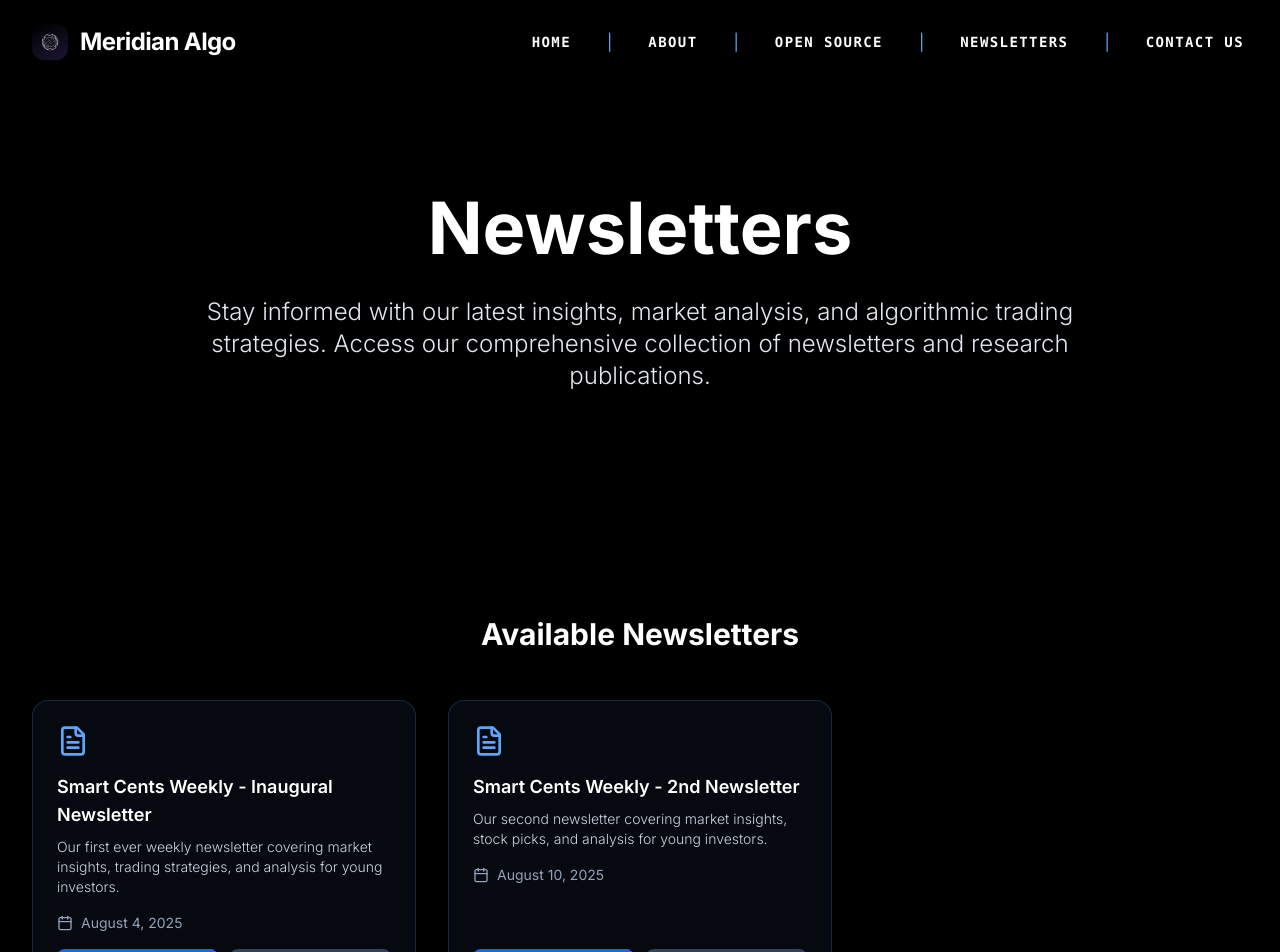
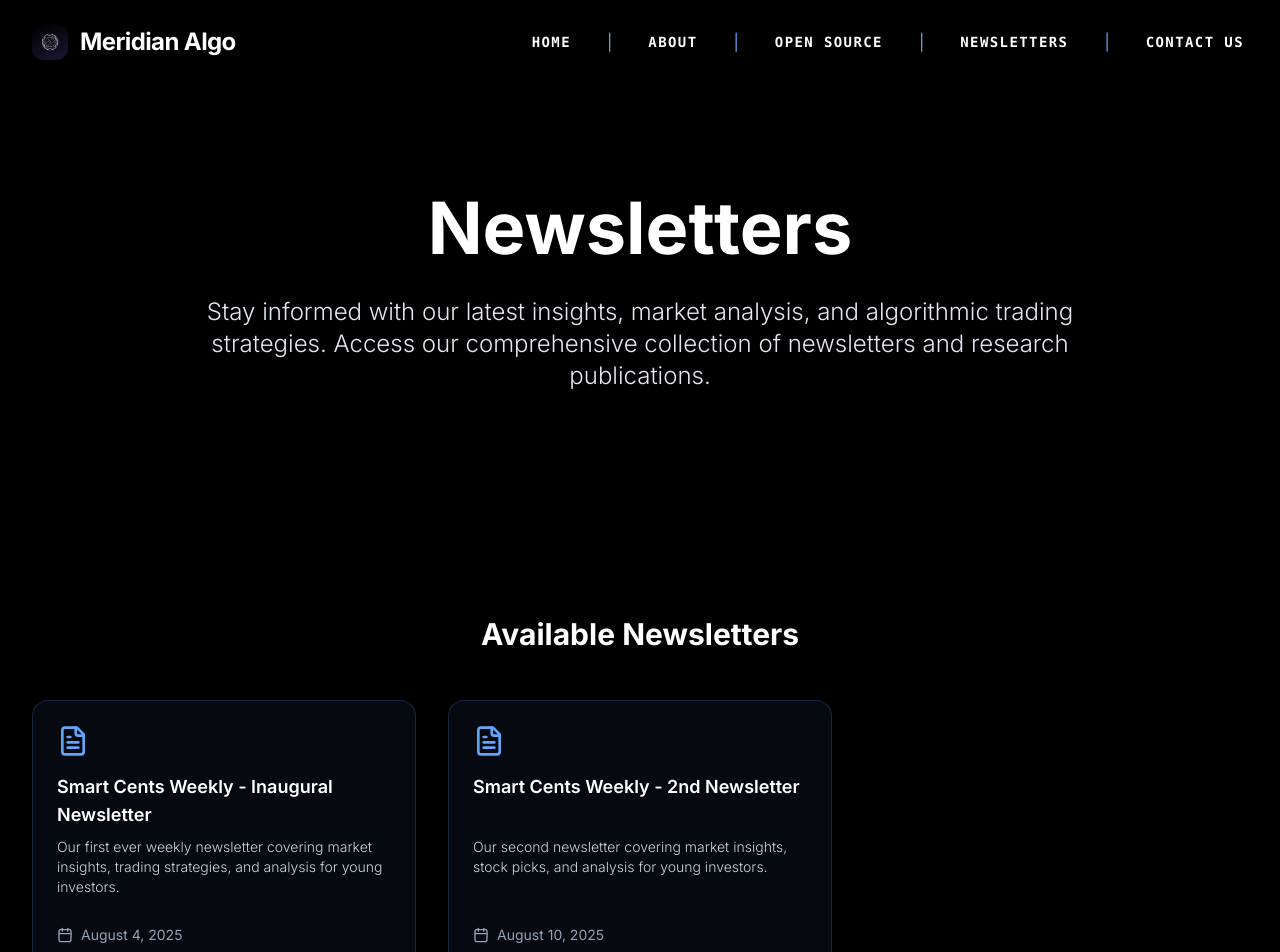
Before and after one commit to MeridianAlgo/meridianalgo.org, a React (Vite) app: page /newsletters in a window 1280 px wide. Shown: the top 952 px of the page. Built offline with nearby package versions, Linux system fonts and the light colour scheme.

Commit message:
Fix newsletter date alignment with uniform card heights and enhance mountain image visibility

```diff
--- a/src/pages/Home.tsx
+++ b/src/pages/Home.tsx
@@ -65,7 +65,7 @@ const Home = () => {
         style={{ backgroundImage: 'url("/mountain.jpg")' }}
       >
         {/* Progressive fade overlay that gets darker as you scroll down */}
-        <div className="absolute inset-0 bg-gradient-to-b from-transparent via-[#181a23]/60 via-70% to-[#181a23]"></div>
+        <div className="absolute inset-0 bg-gradient-to-b from-black/10 via-[#181a23]/40 via-85% to-[#181a23]"></div>
       </div>
 
       {/* Landing Section */}
--- a/src/pages/Newsletters.tsx
+++ b/src/pages/Newsletters.tsx
@@ -163,15 +163,17 @@ const Newsletters = () => {
                     <FileText className="w-8 h-8 text-blue-400 flex-shrink-0" />
                   </div>
 
-                  <h3 className="text-white font-semibold text-lg mb-2 font-inter line-clamp-2">
+                  <h3 className="text-white font-semibold text-lg mb-2 font-inter line-clamp-2 min-h-[3.5rem]">
                     {newsletter.title}
                   </h3>
 
-                  {newsletter.description && (
-                    <p className="text-slate-300 text-sm mb-4 font-inter font-light line-clamp-3">
-                      {newsletter.description}
-                    </p>
-                  )}
+                  <div className="flex-grow">
+                    {newsletter.description && (
+                      <p className="text-slate-300 text-sm mb-4 font-inter font-light line-clamp-3 min-h-[4.5rem]">
+                        {newsletter.description}
+                      </p>
+                    )}
+                  </div>
 
                   <div className="flex items-center text-slate-400 text-sm mb-4 font-inter">
                     <Calendar className="w-4 h-4 mr-2" />
```
